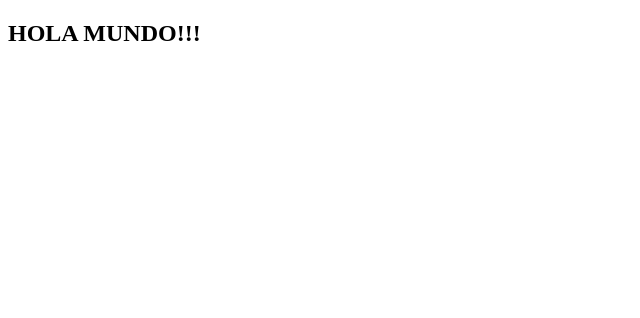
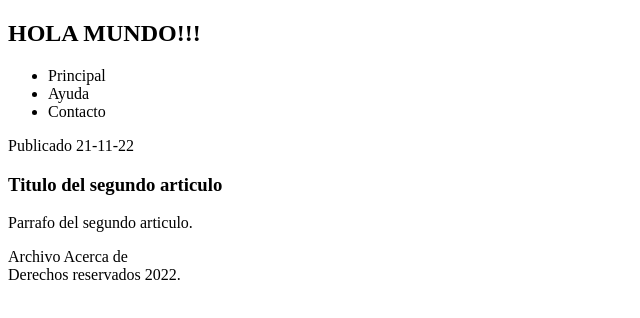
Before and after one commit to Juanjofs/exedesarrolloweb, a plain HTML site: page index.html in a window 1280 px wide. Shown: the whole page, without its empty margins (0-640 px from the left). Drawn offline with Linux system fonts and the light colour scheme.

Commit message:
Se añade cambios en el archivo index.html

```diff
--- a/index.html
+++ b/index.html
@@ -7,6 +7,34 @@
     <title>Document</title>
 </head>
 <body>
-    <h2>HOLA MUNDO!!!</h2>
+    <header>
+        <h2>HOLA MUNDO!!!</h2>
+    </header>
+    <nav>
+        <ul>
+            <li>Principal</li>
+            <li>Ayuda</li>
+            <li>Contacto</li>
+        </ul>
+    </nav>
+
+    <section>
+        <article>
+            <time datetime="21-11-22"> Publicado 21-11-22</time>
+            <h1>Titulo del segundo articulo</h1>
+            <p>Parrafo del segundo articulo.</p>
+        </article>
+    </section>
+
+    <aside>
+        Archivo
+
+        Acerca de
+    </aside>
+
+    <footer>
+        Derechos reservados 2022.
+    </footer>
+
 </body>
 </html>
```
